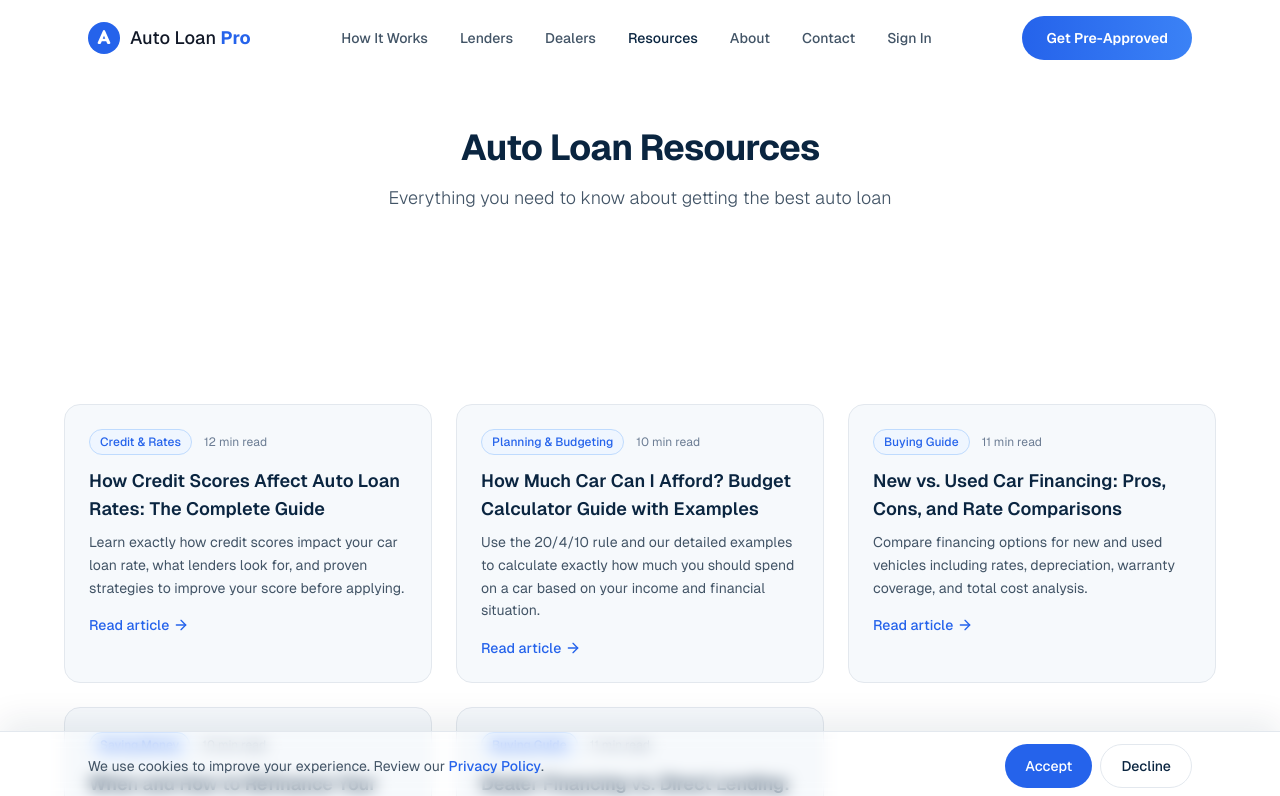
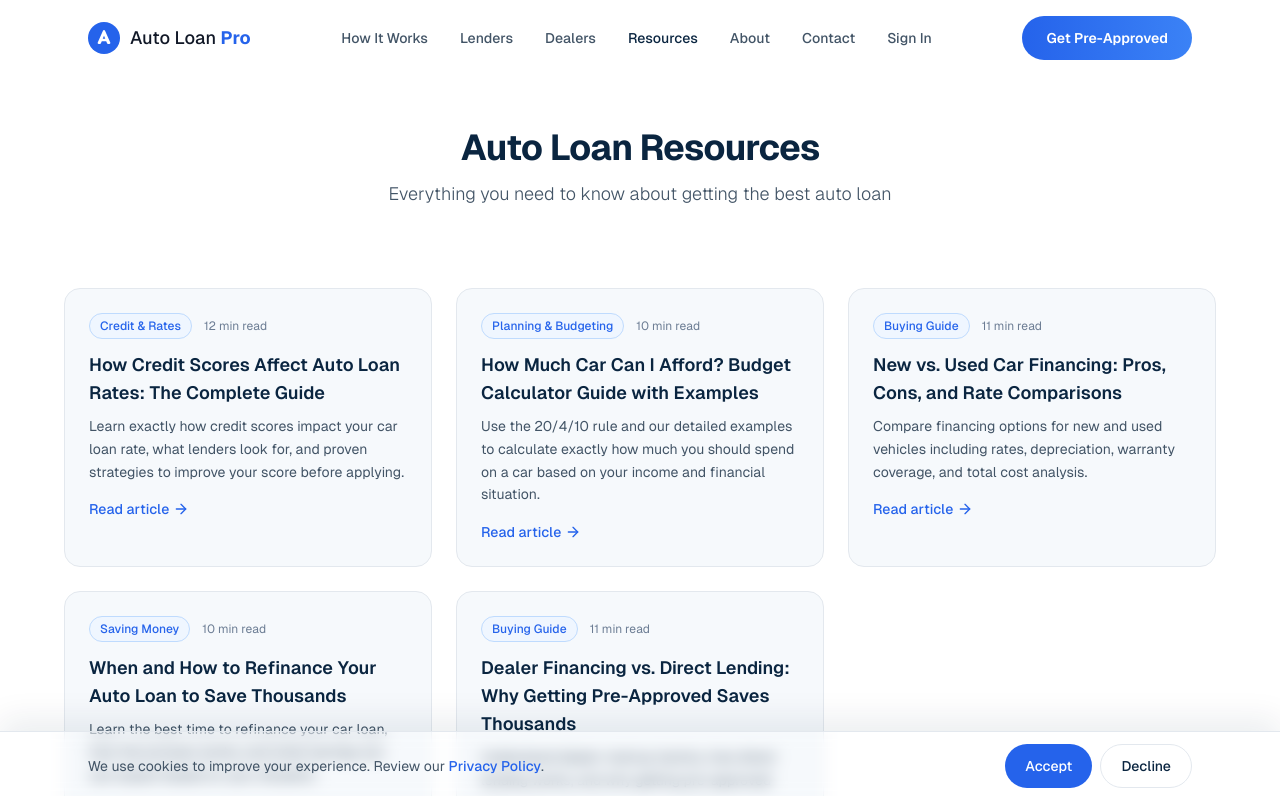
Before and after one commit to zurcxads/car-loan-pro, a Next.js app: page /resources in a window 1280 px wide. Shown: the top 796 px of the page. Built offline with nearby package versions, Linux system fonts and the light colour scheme.

Commit message:
fix: reduce excessive whitespace on all pages - tighter hero and section spacing

```diff
--- a/src/app/calculator/CalculatorPageClient.tsx
+++ b/src/app/calculator/CalculatorPageClient.tsx
@@ -148,7 +148,7 @@ export default function CalculatorPage() {
 
   return (
     <div className="premium-page min-h-screen bg-white text-[#425466]">
-      <section className="animate-fade-in-up px-6 py-20 pt-28 md:py-24 md:pt-32">
+      <section className="animate-fade-in-up px-6 pb-10 pt-24 md:pb-14 md:pt-32">
         <div className="mx-auto max-w-6xl">
           <div className="max-w-3xl">
             <div className="inline-flex items-center rounded-full border border-[#E3E8EE] bg-[#F6F9FC] px-4 py-2 text-sm font-medium text-[#0A2540]">
--- a/src/app/contact/ContactPageClient.tsx
+++ b/src/app/contact/ContactPageClient.tsx
@@ -111,7 +111,7 @@ export default function ContactPage() {
 
   return (
     <div className="premium-page min-h-screen bg-white text-[#425466]">
-      <section className="animate-fade-in-up px-6 py-20 pt-28 md:py-24 md:pt-32">
+      <section className="animate-fade-in-up px-6 pb-10 pt-24 md:pb-14 md:pt-32">
         <div className="mx-auto max-w-6xl">
           <div className="max-w-2xl">
             <div className="inline-flex items-center rounded-full border border-[#E3E8EE] bg-[#F6F9FC] px-4 py-2 text-sm font-medium text-[#0A2540]">
--- a/src/app/how-it-works/HowItWorksPageClient.tsx
+++ b/src/app/how-it-works/HowItWorksPageClient.tsx
@@ -90,7 +90,7 @@ export default function HowItWorksPage() {
 
   return (
     <div className="premium-page min-h-screen bg-white text-[#425466]">
-      <section className="animate-fade-in-up px-6 py-20 pt-28 md:py-24 md:pt-32">
+      <section className="animate-fade-in-up px-6 pb-10 pt-24 md:pb-14 md:pt-32">
         <div className="mx-auto grid max-w-6xl gap-16 lg:grid-cols-[1.05fr_0.95fr]">
           <div className="max-w-2xl">
             <div className="inline-flex items-center rounded-full border border-[#E3E8EE] bg-[#F6F9FC] px-4 py-2 text-sm font-medium text-[#0A2540]">
--- a/src/app/resources/page.tsx
+++ b/src/app/resources/page.tsx
@@ -15,19 +15,19 @@ export default function ResourcesPage() {
   return (
     <div className="premium-page min-h-screen bg-white">
       {/* Hero */}
-      <section className="animate-fade-in-up px-6 py-20 pt-28 md:py-24 md:pt-32">
-        <div className="max-w-3xl mx-auto text-center">
+      <section className="animate-fade-in-up px-6 pb-6 pt-24 md:pb-10 md:pt-32">
+        <div className="mx-auto max-w-3xl text-center">
           <h1 className="text-3xl font-bold tracking-tight text-[#0A2540] sm:text-4xl">
             Auto Loan Resources
           </h1>
-          <p className="mt-4 text-lg font-light text-[#425466]">
+          <p className="mt-3 text-lg font-light text-[#425466]">
             Everything you need to know about getting the best auto loan
           </p>
         </div>
       </section>
 
       {/* Article Grid */}
-      <section className="px-6 py-20 md:py-24">
+      <section className="px-6 pb-20 pt-6 md:pb-24 md:pt-10">
         <div className="mx-auto grid max-w-6xl grid-cols-[repeat(auto-fit,minmax(280px,1fr))] gap-6">
           {articles.map((article) => (
             <Link
```
